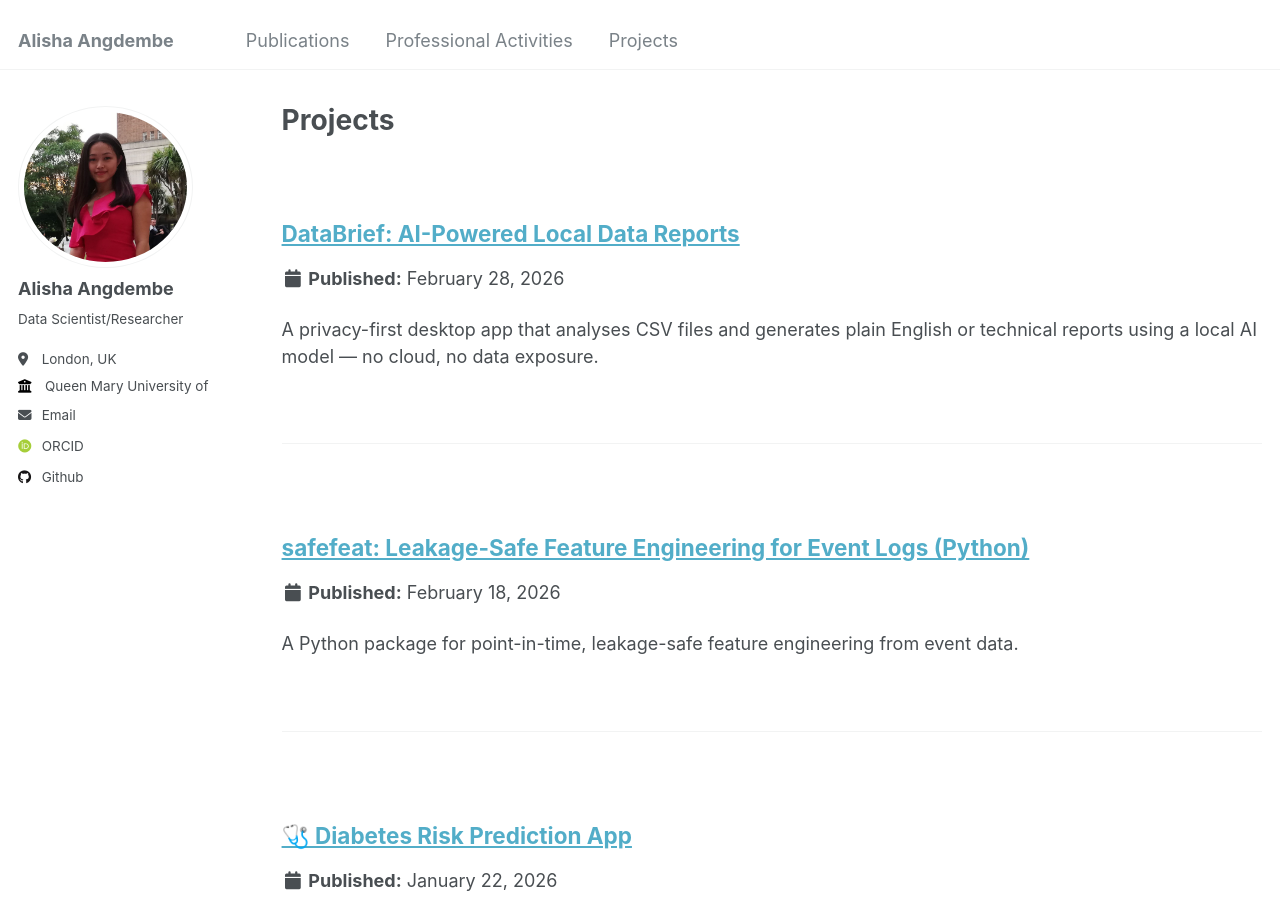
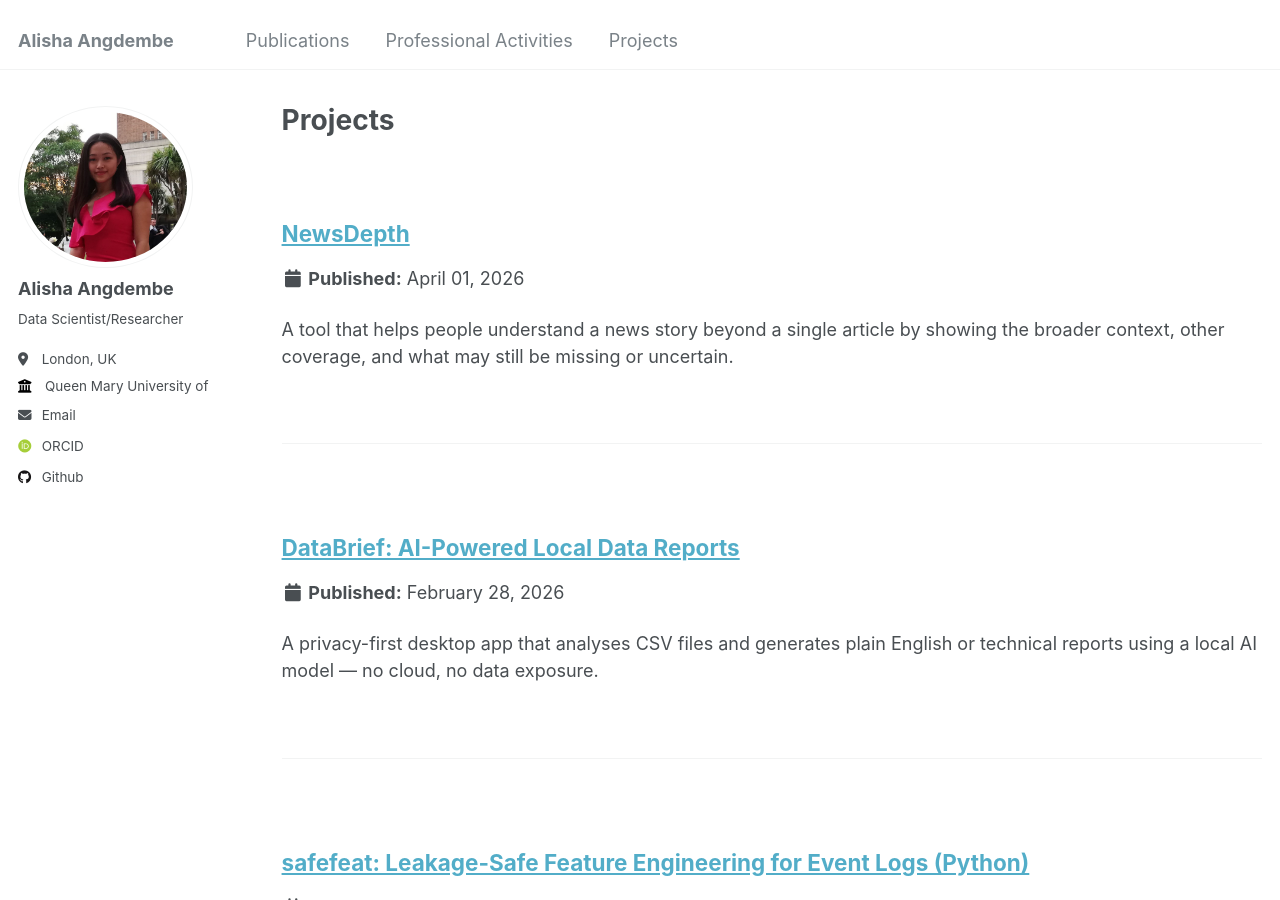
Before and after one commit to AlishaAng/AlishaAng.github.io, a Jekyll site: the page built from _pages/project.html, in a window 1280 px wide and 900 px high. Built offline with Jekyll 4.4.1, drawn with Linux system fonts in a browser that asks for light colours; some web fonts are replaced.

Commit message:
Updated homepage and added newsdepth

```diff
--- /dev/null
+++ b/_projects/newsdepth.md
@@ -0,0 +1,21 @@
+---
+title: "NewsDepth"
+excerpt: "A tool that helps people understand a news story beyond a single article by showing the broader context, other coverage, and what may still be missing or uncertain."
+collection: projects
+date: 2026-04-1
+---
+
+## NewsDepth
+newsdepth.news
+
+
+#### What it does
+Users paste any news article URL and instantly receive:
+
+- A neutral summary of what happened, stripped of opinion and framing
+- The main claims made by the article
+- How other outlets covered the same story differently
+- Missing context identified by comparing multiple sources
+- Unresolved questions and uncertainties in the reporting
+- Source credibility flags such as anonymous sourcing or unverified claims
+- A shareable link to the full analysis
```
Also changed, not shown: _pages/about.md (+4 -2 lines).
